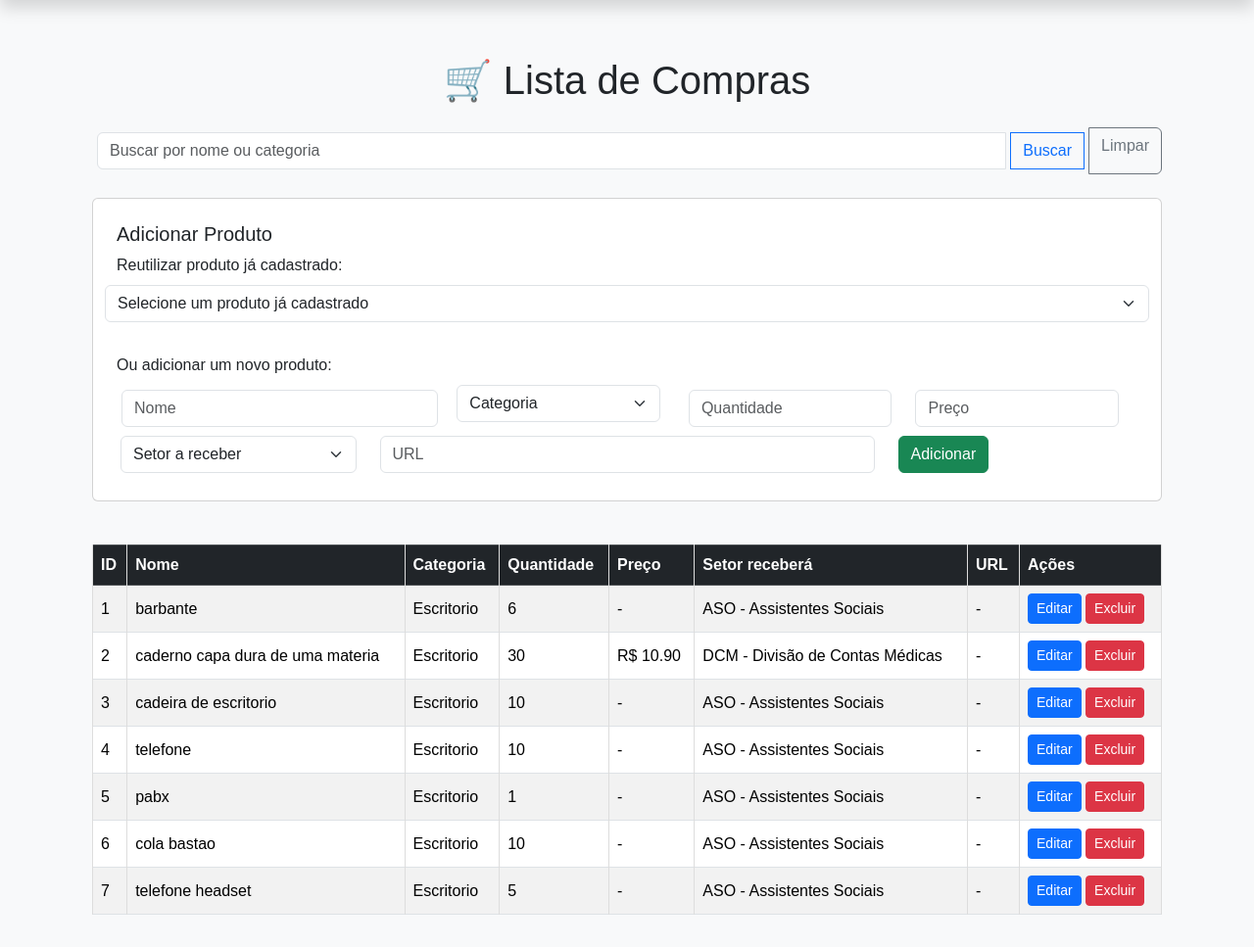
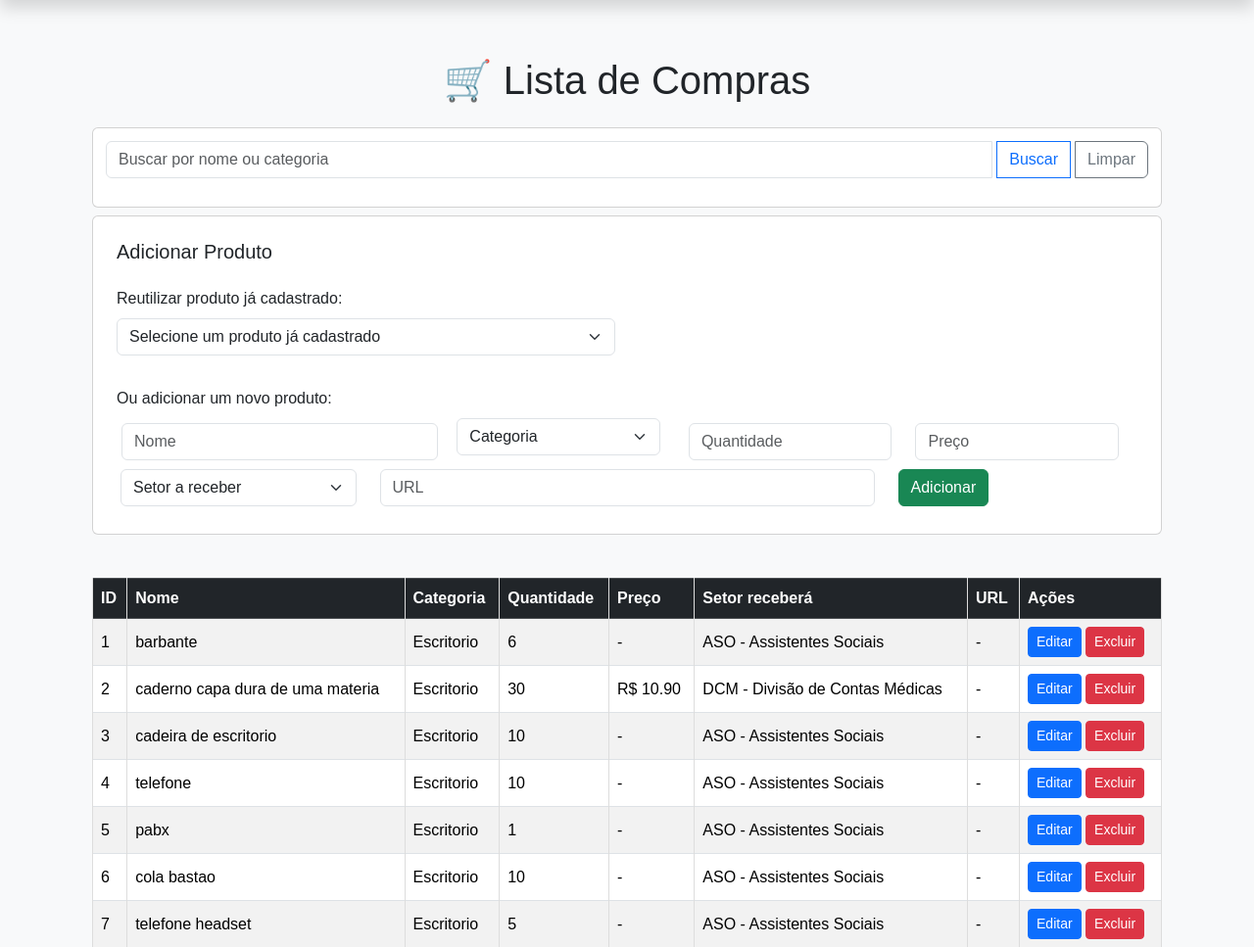
Before and after one commit to FernandoKain/Controle_de_Estoque, a Flask app: page /lista_compras in a window 1280 px wide. Shown: the part 56-1023 px from the top of the page at 98% size. Before the commit the page ends 990 px from the top, so only its background shows below. Run offline with Flask 3, Linux system fonts and the light colour scheme; a user stored in the database is signed in; data comes from the database, SQL or seed files in the repository.

Commit message:
Ajustes no FrontEnd

```diff
--- a/templates/cadastrar_setor.html
+++ b/templates/cadastrar_setor.html
@@ -52,7 +52,9 @@
           <li class="list-group-item d-flex justify-content-between align-items-center">
             {{ setor.nome }}
             <div class="btn-group">
-              <a href="{{ url_for('editar_setor', id=setor.id) }}" class="btn btn-sm btn-primary">Editar</a>
+              <form method="GET" action="{{ url_for('editar_setor', id=setor.id) }}" style="display:inline;">
+                <button type="submit" class="btn btn-sm btn-primary">Editar</button>
+              </form>
               <form method="POST" action="{{ url_for('desabilitar_setor', id=setor.id) }}" onsubmit="return confirm('Tem certeza que deseja desabilitar este Setor? (Essa ação não pode ser desfeita)')">
                 <button type="submit" class="btn btn-sm btn-danger">Desabilitar</button>
               </form>
--- a/templates/categorias.html
+++ b/templates/categorias.html
@@ -33,7 +33,9 @@
       <li class="list-group-item d-flex justify-content-between align-items-center">
         {{ cat.nome }}
         <div class="btn-group">
-          <a href="{{ url_for('editar_categoria', id=cat.id) }}" class="btn btn-sm btn-primary">Editar</a>
+          <form method="GET" action="{{ url_for('editar_categoria', id=cat.id) }}" style="display:inline;">
+                <button type="submit" class="btn btn-sm btn-primary">Editar</button>
+          </form>
           <form method="POST" action="{{ url_for('excluir_categoria', id=cat.id) }}" onsubmit="return confirm('Tem certeza que deseja excluir esta categoria?')">
             <button type="submit" class="btn btn-sm btn-danger">Excluir</button>
           </form>
--- a/templates/lista_compras.html
+++ b/templates/lista_compras.html
@@ -20,17 +20,22 @@
 
 
   <!-- Formulário de busca -->
-  <form class="input-group mb-4" method="GET" action="{{ url_for('lista_compras') }}">
+  <div class="card p-2 mb-2">
+    <form method="GET" action="{{ url_for('lista_compras') }}">
+      <div class="input-group mb-3">
         <input type="text" name="busca" class="form-control" placeholder="Buscar por nome ou categoria">
         <button class="btn btn-outline-primary" type="submit">Buscar</button>
-    <a href="{{ url_for('lista_compras') }}" class="btn btn-outline-secondary">Limpar</a>
+        <button type="button" class="btn btn-outline-secondary" onclick="window.location.href='{{ url_for('lista_compras') }}'">Limpar</button>
+      </div>
     </form>
+  </div>
 
   <!-- Formulário de adicionar produto -->
   <div class="card p-4 mb-4">
     <h5 class="card-title">Adicionar Produto</h5>
-    <div class="row">
+    <div class="row mt-3">
       <label class="form-label">Reutilizar produto já cadastrado:</label>
+      <div class="col col-6">
         <select class="form-select" name="produto_id" id="produto_id">
           <option value="">Selecione um produto já cadastrado</option>
           {% for produto in produtos %}
@@ -44,6 +49,7 @@
             </option>
           {% endfor %}
         </select>
+      </div>
     </div>
     <p></p>
 
```
Also changed, not shown: templates/index.html (+9 -5 lines). Lines whose indentation alone changed are shown as unchanged.
